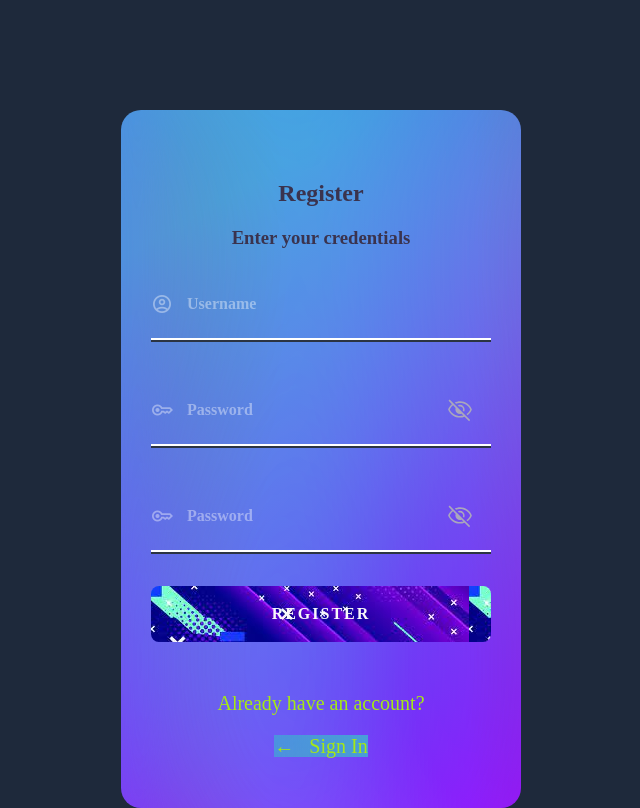
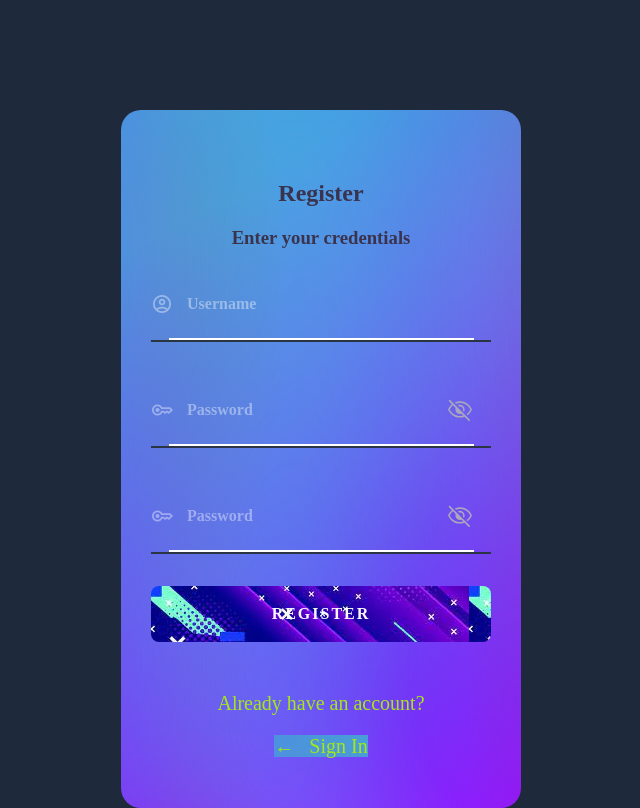
Before and after one commit to Ankushtsalian/TEST_LOGIN_JWT_FULLSTACK_THUNK-, a React (Create React App) app in the folder FRONTEND/: page / in a window 1280 px wide. Shown: the whole page, without its empty margins (319-959 px from the left). Built offline with nearby package versions, Linux system fonts and the light colour scheme.

Commit message:
NAV SEARCH BAR

```diff
--- a/FRONTEND/src/styles/login_register.css
+++ b/FRONTEND/src/styles/login_register.css
@@ -179,7 +179,7 @@
   .button,
 .input {
   border: 0;
-  width: 100%;
+  /* width: 100%; */
   height: 60px;
   background: transparent;
   font-family: inherit;
--- a/FRONTEND/src/styles/navbar.css
+++ b/FRONTEND/src/styles/navbar.css
@@ -135,9 +135,9 @@ body.open .burger {
 }
 
 @media (width >=500px) {
-    .button {
+    /* .button {
         padding: 0 10px 0 24px;
-    }
+    } */
 
     .button>img {
         display: block;
@@ -177,7 +177,7 @@ body.open .burger {
     .dropdowns {
         position: static;
         flex-direction: row;
-        justify-content: flex-start;
+        /* justify-content: flex-start; */
         background: transparent;
         opacity: 1;
         visibility: visible;
```
